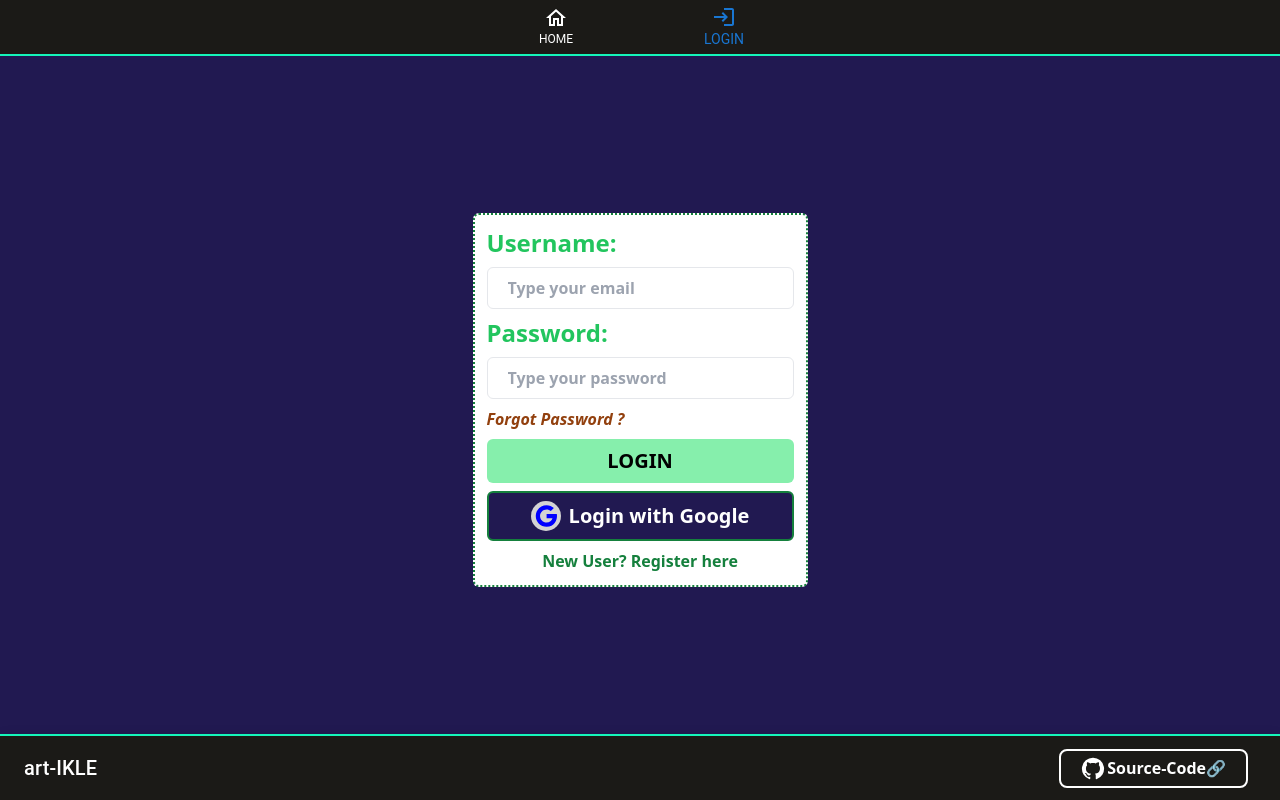
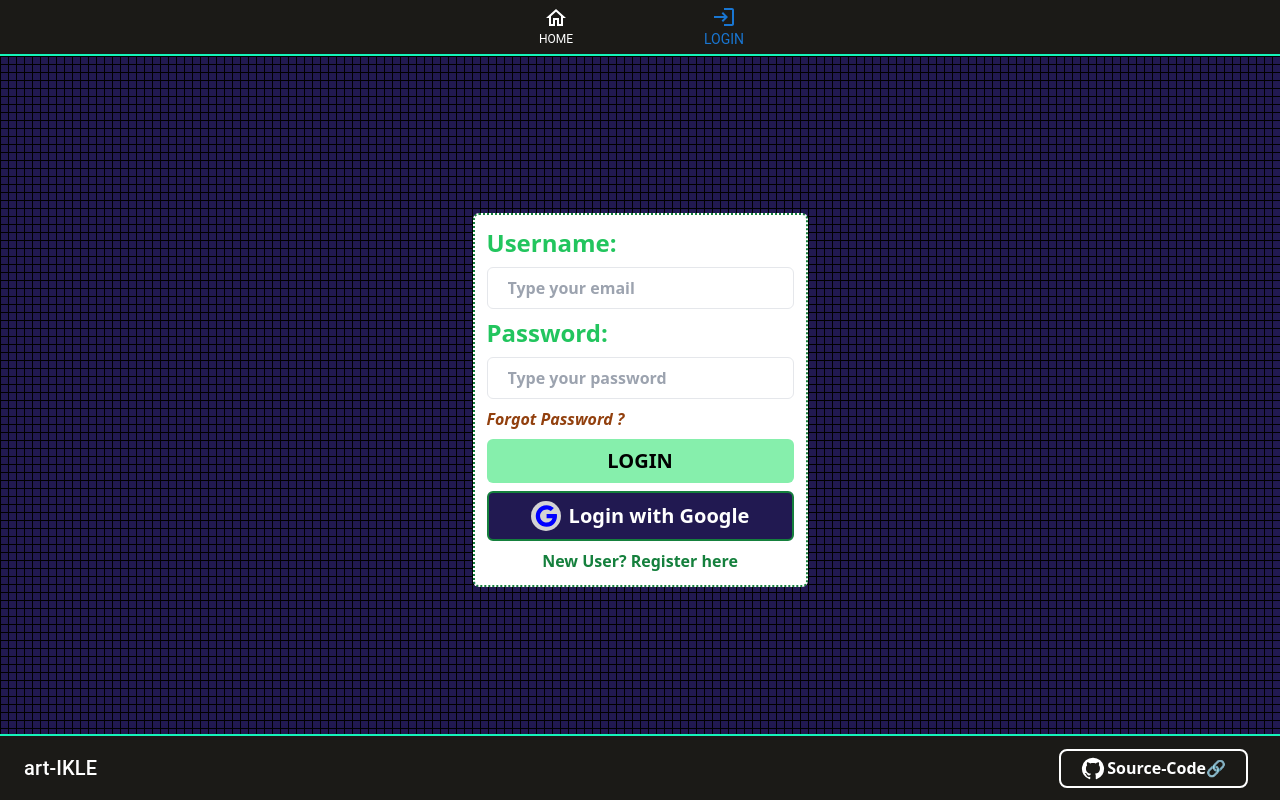
Before and after one commit to JiteshBalani/Hyrr-Assessment, a React (Vite) app in the folder client/: page / in a window 1280 px wide. Both pictures are taken after a click on the button "LOGIN". Built offline with nearby package versions, Linux system fonts and the light colour scheme; no server answers.

Commit message:
UI Changes

```diff
--- a/client/src/Components/InputForm.jsx
+++ b/client/src/Components/InputForm.jsx
@@ -23,7 +23,7 @@ const InputForm = () => {
     }
 
     return (
-        <div className='flex flex-col space-y-2 border-2 border-dotted border-green-700 rounded-md w-fit p-3 bg-white'>
+        <div className='flex flex-col space-y-2 border-2 border-dotted border-green-700 rounded-md w-fit p-3 bg-white '>
             <label className='text-green-500 text-2xl font-semibold'>Username:</label>
             <input className='p-2 bg-transparent border-[1px] rounded-md'
                 type="text"
--- a/client/src/Pages/Login.jsx
+++ b/client/src/Pages/Login.jsx
@@ -15,7 +15,7 @@ const Login = () => {
     }
 
     return (
-        <div className='flex justify-center items-center h-[100vh] font-semibold bg-[#211951]'>
+        <div className='flex justify-center items-center h-[100vh] font-semibold bg-[#211951] inset-0 w-screen bg-[linear-gradient(to_right,black_1px,transparent_1px),linear-gradient(to_bottom,black_1px,transparent_1px)] bg-[size:8px_8px]'>
 
             <div className='flex flex-col space-y-2 border-2 border-green-700 border-dotted rounded-md w-fit p-3 bg-white'>
                 <label className='text-green-500 text-2xl'>Username:</label>
--- a/client/src/Pages/Signup.jsx
+++ b/client/src/Pages/Signup.jsx
@@ -4,7 +4,7 @@ import Login from './Login'
 
 const Signup = () => {
   return (
-    <div className='flex justify-center items-center h-screen bg-[#211951]'>
+    <div className='flex justify-center items-center h-screen bg-[#211951] inset-0 w-screen bg-[linear-gradient(to_right,black_1px,transparent_1px),linear-gradient(to_bottom,black_1px,transparent_1px)] bg-[size:8px_8px]'>
     <InputForm/>
     </div>
   )
```
